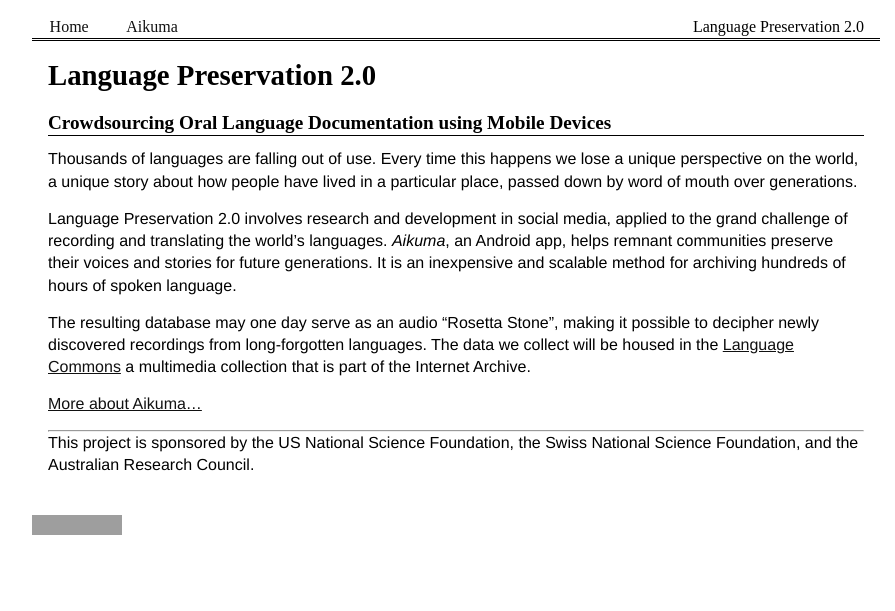
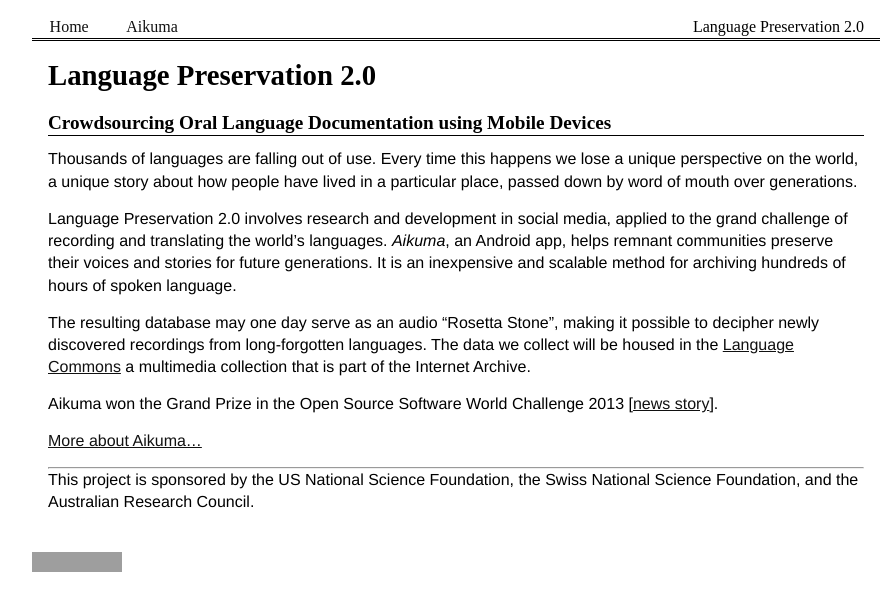
Before and after one commit to langtech/langtech.github.com, a Jekyll site: the page built from index.md, in a window 1280 px wide. Shown: the top 611 px of the page, without its empty margins (184-1079 px from the left). Built offline with Jekyll 4.4.1, drawn with Linux system fonts in a browser that asks for light colours; grey boxes are pictures that could not be loaded.

Commit message:
link to OSS prize story

```diff
--- a/index.md
+++ b/index.md
@@ -21,6 +21,8 @@ The resulting database may one day serve as an audio "Rosetta Stone",
 making it possible to decipher newly discovered recordings from long-forgotten languages.
 The data we collect will be housed in the [Language Commons](http://archive.org/details/LanguageCommons) a multimedia collection that is part of the Internet Archive.
 
+Aikuma won the Grand Prize in the Open Source Software World Challenge 2013 \[[news story](http://www.theage.com.au/national/education/voice/digital-rosetta-stone-wins-software-challenge-20131209-2z0f7.html)\].
+
 [More about Aikuma...](/aikuma/)
 
 ---
```
